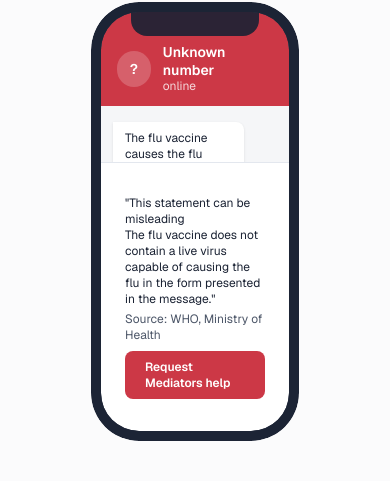
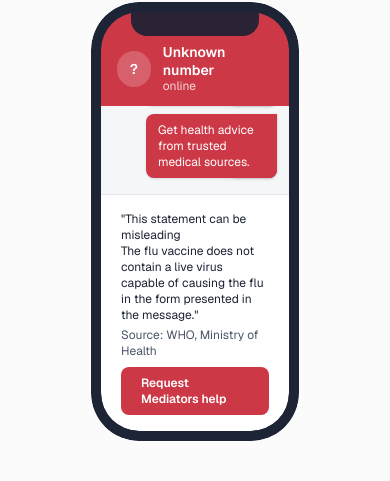
Before and after one commit to MDSWAT/RediHealth, a Next.js app: page / in a window 390 px wide. Shown: the part 641-1122 px from the top of the page. Built offline with nearby package versions, Linux system fonts and the light colour scheme; no server answers.

Commit message:
Fix hero phone message overflow, animate mobile nav menu, log login-access DB errors

```diff
--- a/src/app/globals.css
+++ b/src/app/globals.css
@@ -24,6 +24,15 @@ body {
   background: var(--color-background);
   color: var(--color-foreground);
   font-family: var(--font-sans), Arial, Helvetica, sans-serif;
+}
+
+.no-scrollbar {
+  scrollbar-width: none;
+  -ms-overflow-style: none;
+}
+
+.no-scrollbar::-webkit-scrollbar {
+  display: none;
 }
 
 @keyframes myth-message-float {
--- a/src/components/landing/Hero.tsx
+++ b/src/components/landing/Hero.tsx
@@ -1,6 +1,6 @@
 "use client";
 
-import type { CSSProperties } from "react";
+import { useEffect, useRef, type CSSProperties } from "react";
 import { Container } from "@/components/ui/Container";
 import { Button } from "@/components/ui/Button";
 import { useLanguage } from "@/lib/i18n/language-context";
@@ -15,6 +15,18 @@ const heroFactcheckDelay = heroChatFrom.length * heroChatStepSeconds + 0.2;
 export function Hero() {
   const { lang, t } = useLanguage();
   const phone = t.hero.phone;
+  const chatRef = useRef<HTMLDivElement>(null);
+
+  useEffect(() => {
+    const timers = heroChatFrom.map((_, index) => {
+      const messageDelay = index * heroChatStepSeconds + heroChatTypingSeconds + heroChatTextDelaySeconds;
+      return setTimeout(() => {
+        chatRef.current?.scrollTo({ top: chatRef.current.scrollHeight, behavior: "smooth" });
+      }, messageDelay * 1000);
+    });
+
+    return () => timers.forEach(clearTimeout);
+  }, [lang]);
 
   return (
     <section className="relative overflow-hidden border-b border-border bg-muted/40">
@@ -56,7 +68,7 @@ export function Hero() {
                   </div>
                 </div>
 
-                <div className="flex flex-1 flex-col gap-2 overflow-hidden px-3 py-4">
+                <div ref={chatRef} className="no-scrollbar flex flex-1 flex-col gap-2 overflow-y-auto px-3 py-4">
                   {heroChatFrom.map((from, index) => {
                     const typingDelay = index * heroChatStepSeconds;
                     const messageDelay = typingDelay + heroChatTypingSeconds + heroChatTextDelaySeconds;
@@ -88,7 +100,7 @@ export function Hero() {
                 </div>
 
                 <div
-                  className="hero-factcheck-card border-t border-border bg-card px-6 py-8 text-xs text-foreground"
+                  className="hero-factcheck-card border-t border-border bg-card px-5 py-4 text-xs text-foreground"
                   style={{ animationDelay: `${heroFactcheckDelay}s` }}
                 >
                   <p>
--- a/src/components/layout/Header.tsx
+++ b/src/components/layout/Header.tsx
@@ -116,8 +116,20 @@ export function Header() {
         </div>
       </Container>
 
-      {mobileOpen ? (
-        <div id="mobile-menu" className="border-t border-border bg-background lg:hidden">
+      <div
+        id="mobile-menu"
+        aria-hidden={!mobileOpen}
+        className={cn(
+          "grid bg-background transition-[grid-template-rows] duration-300 ease-out lg:hidden",
+          mobileOpen ? "grid-rows-[1fr] border-t border-border" : "grid-rows-[0fr]",
+        )}
+      >
+        <div
+          className={cn(
+            "overflow-hidden transition-opacity duration-200",
+            mobileOpen ? "opacity-100 delay-100" : "opacity-0",
+          )}
+        >
           <Container className="py-4">
             <nav aria-label="Primary (mobile)">
               <ul className="flex flex-col gap-1">
@@ -157,7 +169,7 @@ export function Header() {
             </div>
           </Container>
         </div>
-      ) : null}
+      </div>
     </header>
   );
 }
--- a/src/lib/login-access.ts
+++ b/src/lib/login-access.ts
@@ -33,7 +33,8 @@ export async function hasLoginAccess(
     ]);
 
     return patientRows[0].length > 0 || workerRows[0].length > 0;
-  } catch {
+  } catch (error) {
+    console.error("hasLoginAccess: database check failed", error);
     return false;
   }
 }
```
